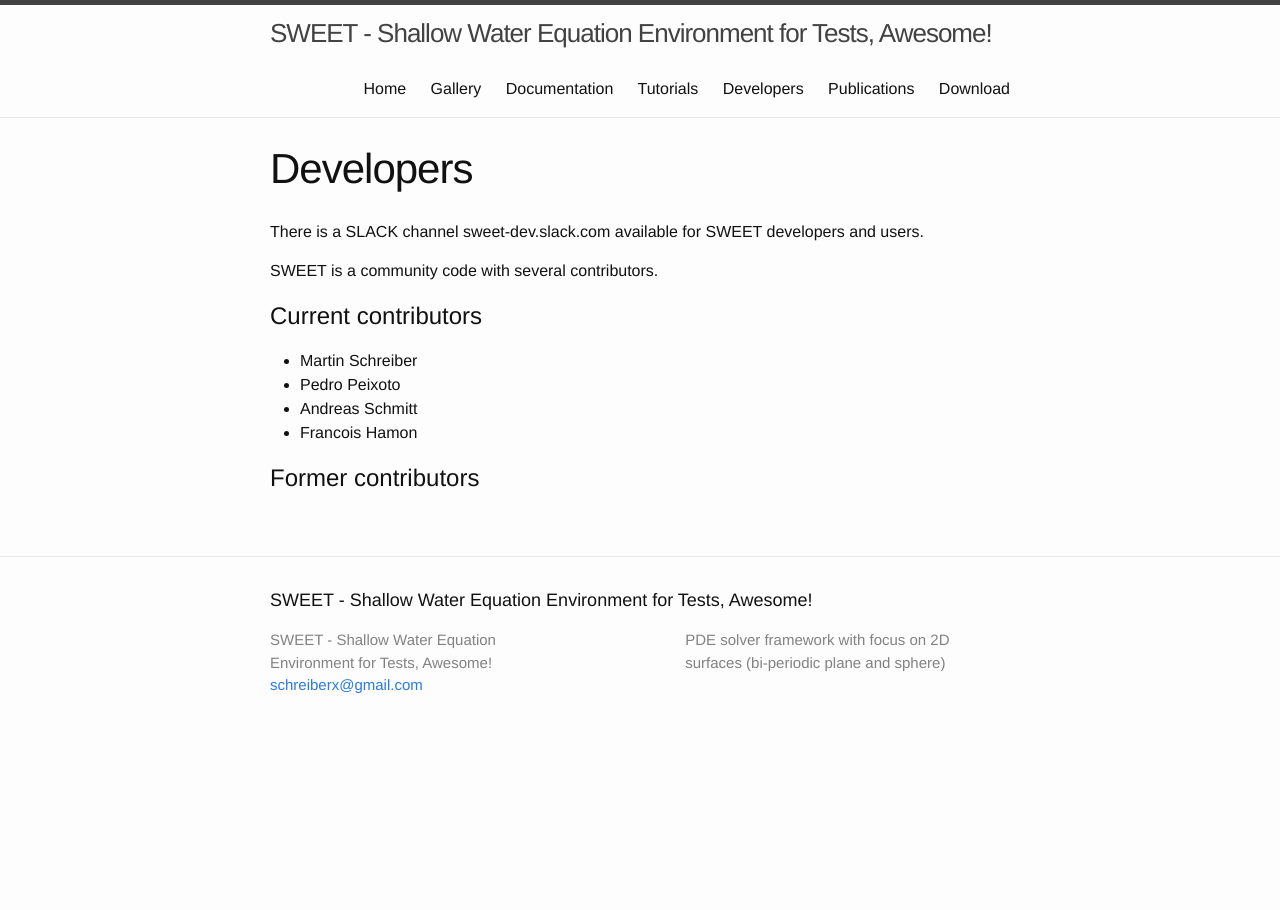
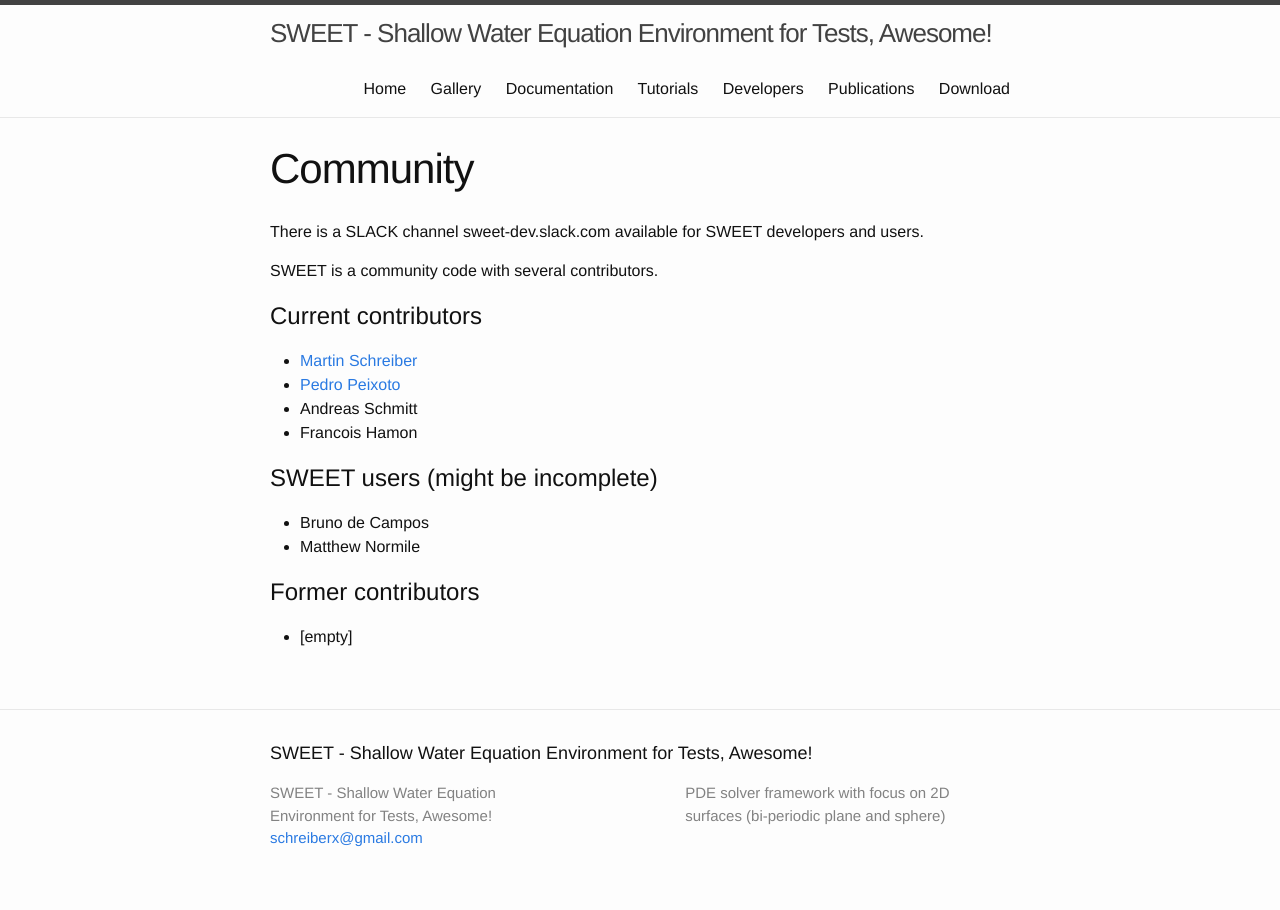
Before and after one commit to schreiberx/sweetsite, a Jekyll site: the page built from community.md, in a window 1280 px wide. Built offline with Jekyll 4.4.1, drawn with Linux system fonts in a browser that asks for light colours.

Commit message:
updated community page

```diff
--- a/community.md
+++ b/community.md
@@ -1,7 +1,7 @@
 ---
 layout: page
-title: Developers
-permalink: /developers.html
+title: Community
+permalink: /community.html
 ---
 
 
@@ -9,12 +9,21 @@ There is a SLACK channel sweet-dev.slack.com available for SWEET developers and
 
 SWEET is a community code with several contributors.
 
+
 <h1>Current contributors</h1>
 
- * Martin Schreiber
- * Pedro Peixoto
+ * [Martin Schreiber](http://www.martin-schreiber.info)
+ * [Pedro Peixoto](https://www.ime.usp.br/~pedrosp/about-me/)
  * Andreas Schmitt
  * Francois Hamon
 
 
+<h1>SWEET users (might be incomplete)</h1>
+
+ * Bruno de Campos
+ * Matthew Normile
+
+
 <h1>Former contributors</h1>
+
+ * [empty]
```
